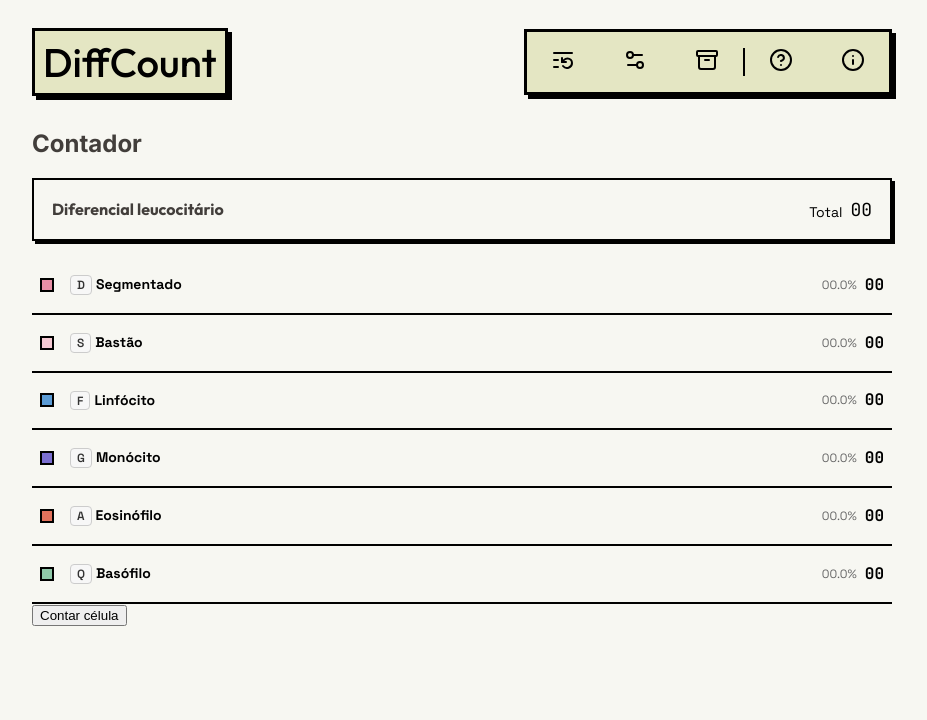
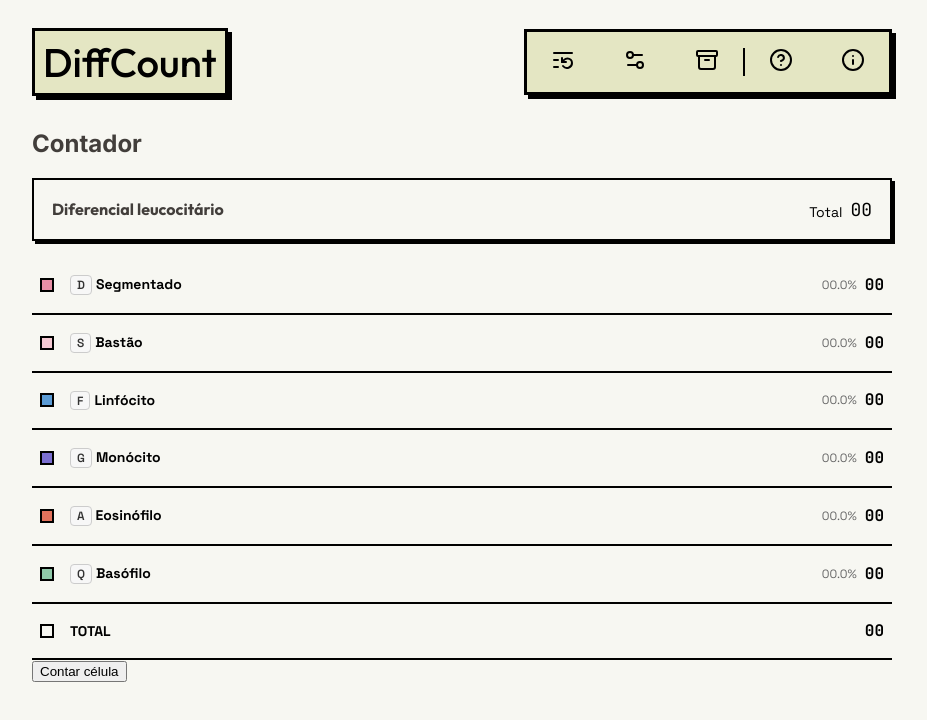
Before and after one commit to marlonnl/DiffCount, a React (Vite) app: page / in a window 1280 px wide. Shown: the top 720 px of the page, without its empty margins (178-1105 px from the left). Built offline with nearby package versions, Linux system fonts and the light colour scheme.

Commit message:
feat: added a total line

```diff
--- a/src/components/CellsList/index.tsx
+++ b/src/components/CellsList/index.tsx
@@ -38,6 +38,15 @@ export default function CellsList() {
           </CellWrapper>
         )
       })}
+      <CellWrapper>
+        <CellColor $cellColor={cellColors.total} />
+        <CellName>TOTAL</CellName>
+        <p></p>
+        <CellTotals>
+          {/*<span>00.0%</span>*/}
+          <p className="monospaced">{twoDigitsTransform(state.totalCount)}</p>
+        </CellTotals>
+      </CellWrapper>
     </CellsListWrapper>
   )
 }
--- a/src/components/CellsList/styles.ts
+++ b/src/components/CellsList/styles.ts
@@ -83,6 +83,6 @@ export const CellTotals = styled.div`
   & p {
     font-size: 16px;
     line-height: 8px;
-    color: #000;
+    /*color: #000;*/
   }
 `
```
